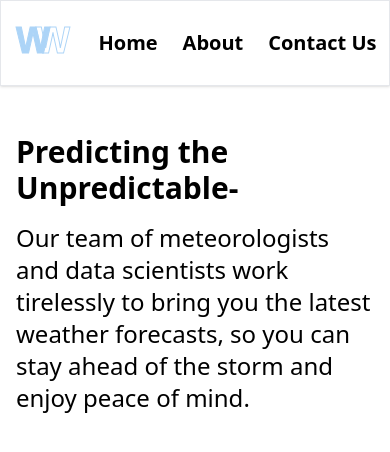
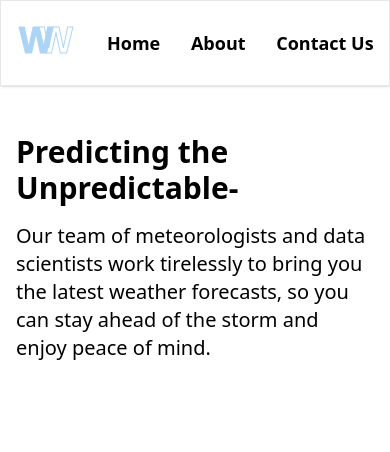
Before and after one commit to talhaiftikhar12549/Weather-Walley, a Vue app: page /AboutUs in a window 390 px wide. Shown: the top 452 px of the page. Built offline with nearby package versions, Linux system fonts and the light colour scheme.

Commit message:
added under line at navbar on hover

```diff
--- a/src/App.vue
+++ b/src/App.vue
@@ -1,5 +1,5 @@
 <script setup>
-import {RouterLink, RouterView} from 'vue-router'
+import { RouterLink, RouterView } from 'vue-router'
 
 </script>
 
@@ -15,92 +15,43 @@ import {RouterLink, RouterView} from 'vue-router'
           <RouterLink to="/">
             <svg width="60" height="60" viewBox="0 0 120 120" xmlns="http://www.w3.org/2000/svg">
 
-              <rect width="100%" height="100%" fill="transparent"/>
+              <rect width="100%" height="100%" fill="transparent" />
               <text x="50%" y="50%" fill="#ACD4F7" filter="url(#glow)" stroke="#ACD4F7" stroke-width="2" font-size="72"
-                    font-family="Arial" font-weight="bold" text-anchor="middle" dominant-baseline="middle"
-                    transform="translate(-20, 0)">
+                font-family="Arial" font-weight="bold" text-anchor="middle" dominant-baseline="middle"
+                transform="translate(-20, 0)">
                 W
               </text>
               <text x="50%" y="50%" fill="transparent" stroke="#ACD4F7" stroke-width="2" filter="url(#glow)"
-                    font-size="72" font-family="Arial" font-weight="bold" text-anchor="middle"
-                    dominant-baseline="middle"
-                    transform="translate(20, 0)">
+                font-size="72" font-family="Arial" font-weight="bold" text-anchor="middle" dominant-baseline="middle"
+                transform="translate(20, 0)">
                 W
               </text>
             </svg>
           </RouterLink>
-          <RouterLink to="/" class="font-bold text-xl">Home</RouterLink>
-          <RouterLink to="/AboutUs" class="font-bold text-xl">About</RouterLink>
-          <RouterLink to="/ContactUs" class="font-bold text-xl">Contact Us</RouterLink>
+
+          <RouterLink to="/" class="font-bold text-lg lg:text-xl relative group">
+            Home
+            <span
+              class="absolute bottom-0 left-1/2 w-0 h-[2px] bg-[#acd4f7] transition-all duration-300 ease-in-out group-hover:w-full group-hover:left-0"></span>
+          </RouterLink>
+
+          <RouterLink to="/AboutUs" class="font-bold text-lg lg:text-xl relative group">
+            About
+            <span
+              class="absolute bottom-0 left-1/2 w-0 h-[2px] bg-[#acd4f7] transition-all duration-300 ease-in-out group-hover:w-full group-hover:left-0"></span>
+          </RouterLink>
+
+          <RouterLink to="/ContactUs" class="font-bold text-lg lg:text-xl relative group">
+            Contact Us
+            <span
+              class="absolute bottom-0 left-1/2 w-0 h-[2px] bg-[#acd4f7] transition-all duration-300 ease-in-out group-hover:w-full group-hover:left-0"></span>
+          </RouterLink>
+
         </div>
       </nav>
 
     </div>
   </header>
-  <RouterView/>
+  <RouterView />
 
 </template>
-
-<!--<style scoped>-->
-<!--header {-->
-<!--  line-height: 1.5;-->
-<!--  max-height: 100vh;-->
-<!--}-->
-
-<!--.logo {-->
-<!--  display: block;-->
-<!--  margin: 0 auto 2rem;-->
-<!--}-->
-
-<!--nav {-->
-<!--  width: 100%;-->
-<!--  font-size: 12px;-->
-<!--  text-align: center;-->
-<!--  margin-top: 2rem;-->
-<!--}-->
-
-<!--nav a.router-link-exact-active {-->
-<!--  color: var(&#45;&#45;color-text);-->
-<!--}-->
-
-<!--nav a.router-link-exact-active:hover {-->
-<!--  background-color: transparent;-->
-<!--}-->
-
-<!--nav a {-->
-<!--  display: inline-block;-->
-<!--  padding: 0 1rem;-->
-<!--  border-left: 1px solid var(&#45;&#45;color-border);-->
-<!--}-->
-
-<!--nav a:first-of-type {-->
-<!--  border: 0;-->
-<!--}-->
-
-<!--@media (min-width: 1024px) {-->
-<!--  header {-->
-<!--    display: flex;-->
-<!--    place-items: center;-->
-<!--    padding-right: calc(var(&#45;&#45;section-gap) / 2);-->
-<!--  }-->
-
-<!--  .logo {-->
-<!--    margin: 0 2rem 0 0;-->
-<!--  }-->
-
-<!--  header .wrapper {-->
-<!--    display: flex;-->
-<!--    place-items: flex-start;-->
-<!--    flex-wrap: wrap;-->
-<!--  }-->
-
-<!--  nav {-->
-<!--    text-align: left;-->
-<!--    margin-left: -1rem;-->
-<!--    font-size: 1rem;-->
-
-<!--    padding: 1rem 0;-->
-<!--    margin-top: 1rem;-->
-<!--  }-->
-<!--}-->
-<!--</style>-->
--- a/src/components/AboutUs.vue
+++ b/src/components/AboutUs.vue
@@ -2,10 +2,10 @@
   <div class="h-[100vh]">
     <div class="w-full flex flex-col md:flex md:flex-row  py-8">
 
-      <div class="flex justify-center w-[100%] md:items-center text-2xl w-1/2 h-[40vh] ">
+      <div class="flex flex justify-center w-[100%] md:items-center  text-2xl w-1/2 h-[40vh] ">
         <div class="px-4 md:px-16 text-left md:justify-center">
           <p class="font-bold text-3xl py-4">Predicting the Unpredictable-</p>
-          <p>Our team of meteorologists and
+          <p class="text-xl lg:text-2xl">Our team of meteorologists and
             data scientists work tirelessly to bring you the latest weather forecasts, so you can stay ahead of the storm
             and enjoy peace of mind.</p>
         </div>
```
Also changed, not shown: 14 other files (tests, documents, lock files or other folders).
